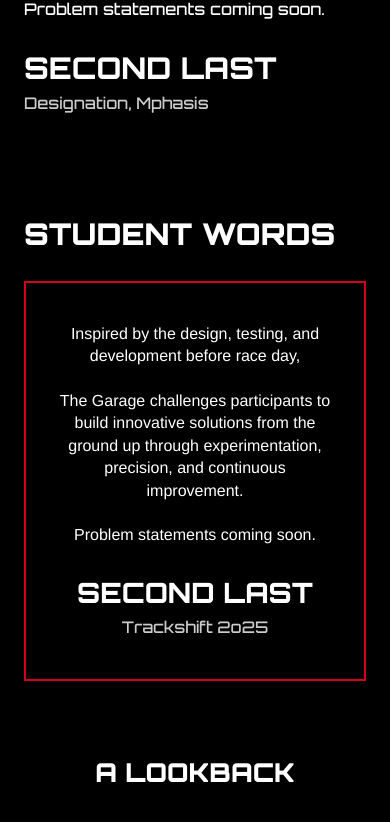
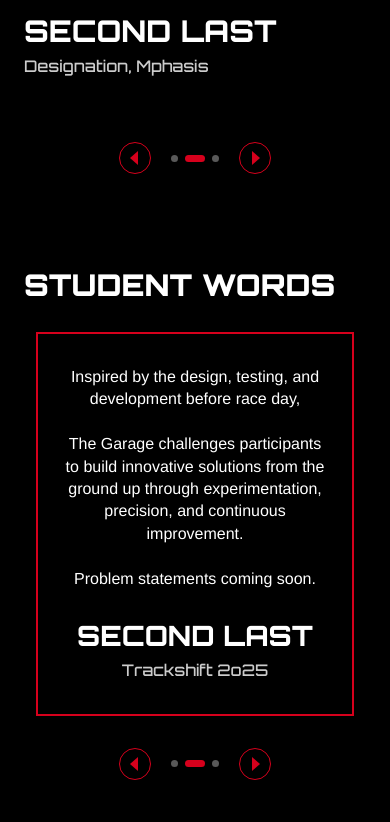
Before and after one commit to Iamkewl/Trackshift, a React (Vite) app: page / in a window 390 px wide. Shown: the part 7252-8074 px from the top of the page. Built offline with nearby package versions, Linux system fonts and the light colour scheme; a web font is replaced by a local one.

Commit message:
Mobile carousel affordance: inset cards, visible arrows and dots

```diff
--- a/src/components/Caret.jsx
+++ b/src/components/Caret.jsx
@@ -41,7 +41,11 @@
   );
 }
 
-/** The caret as an actual carousel control. */
+/**
+ * The caret as an actual carousel control. Positioning is the caller's — the
+ * desktop sections place it absolutely at the design's coordinates, the mobile
+ * control bar puts it in flow.
+ */
 export function CaretButton({ dir, onClick, disabled, label, className = "" }) {
   return (
     <button
@@ -49,7 +53,7 @@
       onClick={onClick}
       disabled={disabled}
       aria-label={label}
-      className={`group absolute grid h-[32px] w-[32px] place-items-center transition-opacity ${
+      className={`group grid h-[32px] w-[32px] place-items-center transition-opacity ${
         disabled ? "cursor-default opacity-30" : "hover:opacity-70"
       } ${className}`}
     >
--- /dev/null
+++ b/src/components/CarouselNav.jsx
@@ -0,0 +1,33 @@
+import { CaretButton } from "./Caret";
+
+/**
+ * Mobile carousel controls. On a phone the card fills the column, so nothing
+ * signals that there is anything to swipe to — these arrows plus the dot
+ * count are the affordance. Desktop keeps the design's own carets out at the
+ * section edges, so this is `lg:hidden`.
+ */
+export function CarouselNav({ index, count, prev, next, setIndex, className = "" }) {
+  if (count < 2) return null;
+  return (
+    <div className={`flex items-center justify-center gap-5 lg:hidden ${className}`}>
+      <CaretButton dir="left" onClick={prev} label="Previous" />
+      <div className="flex items-center gap-[7px]">
+        {Array.from({ length: count }, (_, i) => (
+          <button
+            key={i}
+            type="button"
+            onClick={() => setIndex(i)}
+            aria-label={`Go to slide ${i + 1}`}
+            aria-current={i === index || undefined}
+            className={`h-[7px] rounded-full transition-all ${
+              i === index ? "w-[20px] bg-haas-red" : "w-[7px] bg-white/35"
+            }`}
+          />
+        ))}
+      </div>
+      <CaretButton dir="right" onClick={next} label="Next" />
+    </div>
+  );
+}
+
+export default CarouselNav;
--- a/src/sections/Leadership.jsx
+++ b/src/sections/Leadership.jsx
@@ -2,6 +2,7 @@
 import SpeedStreak from "../components/SpeedStreak";
 import { PartnerGlow } from "../components/Glow";
 import { CaretButton } from "../components/Caret";
+import CarouselNav from "../components/CarouselNav";
 import useInView from "../components/useInView";
 import useCarousel from "../components/useCarousel";
 import { P_BLADE_791, VB_BLADE_791 } from "../components/paths";
@@ -33,7 +34,7 @@
 
 export function Leadership() {
   const [ref, live] = useInView(0);
-  const { index, prev, next, enabled, swipe, hoverPause } = useCarousel(SLIDES.length);
+  const { index, prev, next, enabled, swipe, hoverPause, setIndex } = useCarousel(SLIDES.length);
   const slide = SLIDES[index];
 
   return (
@@ -95,7 +96,7 @@
             height={slide.dims.h}
             loading="lazy"
             decoding="async"
-            className="w-full max-w-[440px] self-center object-cover lg:absolute lg:left-[232px] lg:top-[224px] lg:w-[454px] lg:max-w-none lg:self-auto"
+            className="w-full max-w-[300px] self-center object-cover lg:absolute lg:left-[232px] lg:top-[224px] lg:w-[454px] lg:max-w-none lg:self-auto"
           />
 
           <div className="flex flex-col lg:absolute lg:left-[730px] lg:top-[274px] lg:max-w-[488px]">
@@ -113,19 +114,30 @@
           </div>
         </div>
 
+        {/* Mobile controls — the card no longer fills the column, and these
+            make the sideways swipe discoverable. */}
+        <CarouselNav
+          index={index}
+          count={SLIDES.length}
+          prev={prev}
+          next={next}
+          setIndex={setIndex}
+          className="relative z-10 pb-14"
+        />
+
         <CaretButton
           dir="left"
           onClick={prev}
           disabled={!enabled}
           label="Previous"
-          className="left-[155px] top-[390px] hidden lg:grid"
+          className="absolute left-[155px] top-[390px] hidden lg:grid"
         />
         <CaretButton
           dir="right"
           onClick={next}
           disabled={!enabled}
           label="Next"
-          className="right-[155px] top-[390px] hidden lg:grid"
+          className="absolute right-[155px] top-[390px] hidden lg:grid"
         />
       </div>
     </section>
--- a/src/sections/StudentWords.jsx
+++ b/src/sections/StudentWords.jsx
@@ -1,5 +1,6 @@
 import SpeedStreak from "../components/SpeedStreak";
 import { CaretButton } from "../components/Caret";
+import CarouselNav from "../components/CarouselNav";
 import useCarousel from "../components/useCarousel";
 import useInView from "../components/useInView";
 import { P_BLADE_975, VB_BLADE_975 } from "../components/paths";
@@ -26,7 +27,7 @@
 
 export function StudentWords() {
   const [ref, live] = useInView(0);
-  const { index, prev, next, enabled, swipe, hoverPause } = useCarousel(SLIDES.length);
+  const { index, prev, next, enabled, swipe, hoverPause, setIndex } = useCarousel(SLIDES.length);
   const slide = SLIDES[index];
 
   return (
@@ -95,7 +96,7 @@
         </figure>
 
         {/* Mobile card — reflowed. */}
-        <figure className="relative z-10 mx-6 my-8 flex flex-col items-center border-2 border-haas-red px-8 pb-10 pt-10 text-center lg:hidden">
+        <figure className="relative z-10 mx-auto my-8 flex w-[calc(100%-72px)] max-w-[320px] flex-col items-center border-2 border-haas-red px-6 pb-8 pt-8 text-center lg:hidden">
           <blockquote className="font-helvetica max-w-[659px] whitespace-pre-line text-[16px] font-normal leading-[1.4] text-white">
             {slide.quote}
           </blockquote>
@@ -103,19 +104,29 @@
           <p className="mt-2 text-[16px] font-medium text-white/80">{slide.meta}</p>
         </figure>
 
+        {/* Mobile controls — see Leadership. */}
+        <CarouselNav
+          index={index}
+          count={SLIDES.length}
+          prev={prev}
+          next={next}
+          setIndex={setIndex}
+          className="relative z-10 pb-14"
+        />
+
         <CaretButton
           dir="left"
           onClick={prev}
           disabled={!enabled}
           label="Previous"
-          className="left-[155px] top-[425px] hidden lg:grid"
+          className="absolute left-[155px] top-[425px] hidden lg:grid"
         />
         <CaretButton
           dir="right"
           onClick={next}
           disabled={!enabled}
           label="Next"
-          className="right-[155px] top-[425px] hidden lg:grid"
+          className="absolute right-[155px] top-[425px] hidden lg:grid"
         />
       </div>
     </section>
```
Also changed, not shown: preview.html (+12 -12 lines).
